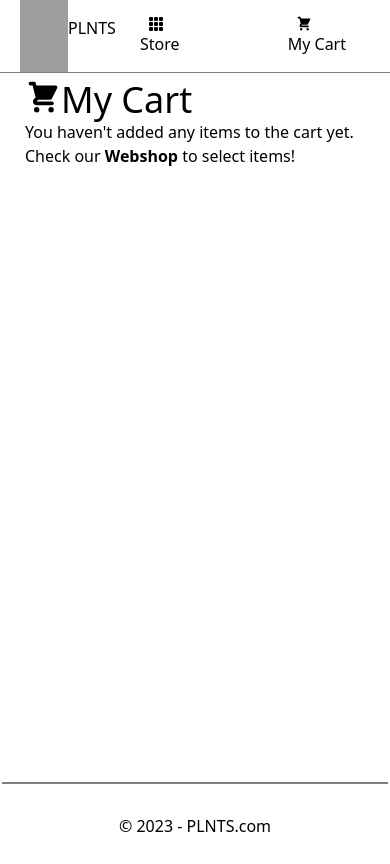
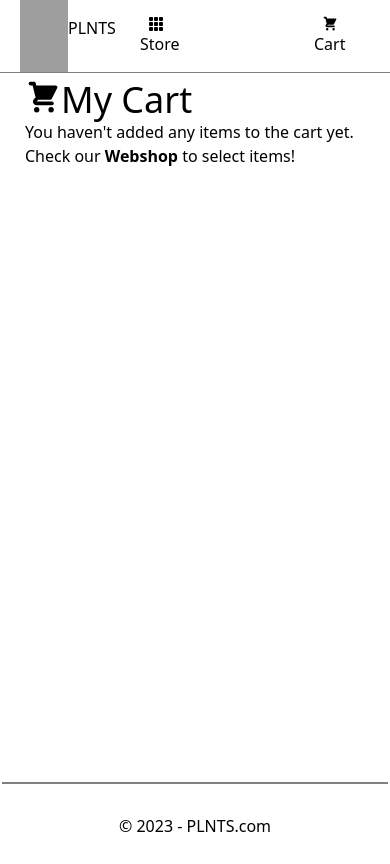
Before and after one commit to ankur1812/plnts-webshop, a Next.js app: page /basket in a window 390 px wide. Built offline with nearby package versions, Linux system fonts and the light colour scheme; grey boxes are pictures that could not be loaded.

Commit message:
update responsive css

```diff
--- a/comps/Navbar.js
+++ b/comps/Navbar.js
@@ -16,7 +16,7 @@ const Navbar = () => {
         <div className='float-right flex'>
             <Link href="/basket" className="mx-6 my-4">
                 <HiShoppingCart className='mx-2'/>
-                <span>My Cart</span>
+                <span>Cart</span>
 
             </Link>
         </div>
--- a/pages/basket/index.js
+++ b/pages/basket/index.js
@@ -83,7 +83,7 @@ export default function Basket( ) {
                             You haven't added any items to the cart yet. Check our <Link className='font-bold' href="webshop"><button>Webshop</button></Link> to select items!
                         </div>)}
                         {mycart.map( p =>
-                            <div key={p.id} className="cart-list-item flex h-1/2 p-2 border border-black m-4 w-1/2" styles={{width: '100px'}}>
+                            <div key={p.id} className="cart-list-item flex flex-wrap h-1/2 p-2 border border-black m-4 w-1/2" styles={{width: '100px'}}>
                                 <Link href={`/webshop/${p.id}`} className="float-left">
                                     <img className="product-img w-12 mx-2" src={p.image}/>
                                 </Link>
--- a/pages/webshop/[id].js
+++ b/pages/webshop/[id].js
@@ -83,7 +83,7 @@ export default function Car ( {product} ) {
             PLNTS Webshop: Buy Gift
             {/* {product.title} */}
             </div>
-        <div className="product-details m-10 flex">
+        <div className="product-details m-10 flex flex-wrap">
             {/* {JSON.stringify(product)} */}
             <img className="product-img-full float-left" src={product.image}/>
             <div className="product-info w-1/2 m-l-10">
--- a/styles/globals.css
+++ b/styles/globals.css
@@ -20,7 +20,8 @@
 
 }
 .product-img-full {
-    width: 30%
+    /* width: 30% */
+    height: 240px
 }
 
 .product-info {
```
